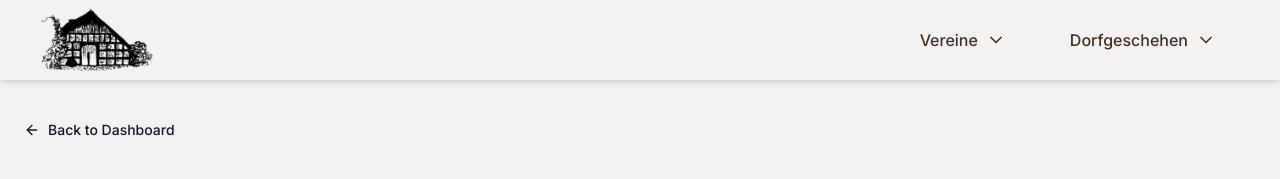
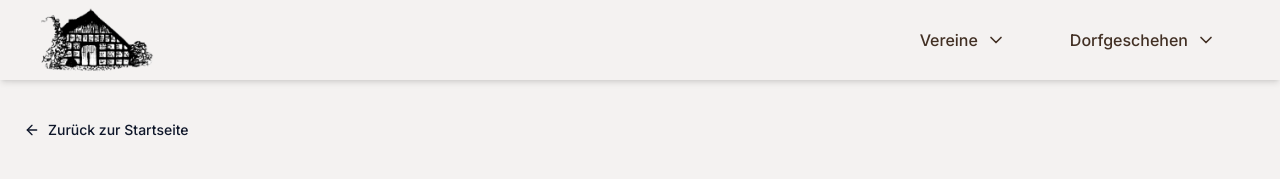
Before and after one commit to Pudl0/westerloy, a Next.js app: page /rechtliches/impressum in a window 1280 px wide. Shown: the top 179 px of the page. Built offline with nearby package versions, Linux system fonts and the light colour scheme.

Commit message:
moving backtodashboardbutton file out of shadcn directory and translating label

```diff
--- a/src/app/rechtliches/datenschutz/page.tsx
+++ b/src/app/rechtliches/datenschutz/page.tsx
@@ -1,4 +1,4 @@
-import BackToDashboardButton from '@/components/ui/back-to-dashboard-button';
+import BackToDashboardButton from '@/components/back-to-dashboard-button';
 import { Card, CardContent, CardHeader, CardTitle } from '@/components/ui/card';
 import { ScrollArea } from '@/components/ui/scroll-area';
 
--- a/src/app/rechtliches/impressum/page.tsx
+++ b/src/app/rechtliches/impressum/page.tsx
@@ -1,4 +1,4 @@
-import BackToDashboardButton from '@/components/ui/back-to-dashboard-button';
+import BackToDashboardButton from '@/components/back-to-dashboard-button';
 import { Card, CardContent, CardHeader, CardTitle } from '@/components/ui/card';
 import { ScrollArea } from '@/components/ui/scroll-area';
 
--- a/src/app/vereine/landjugend/page.tsx
+++ b/src/app/vereine/landjugend/page.tsx
@@ -1,7 +1,7 @@
 import { Calendar, Facebook, Instagram, MapPin, Users } from 'lucide-react';
 import Image from 'next/image';
 
-import BackToDashboardButton from '@/components/ui/back-to-dashboard-button';
+import BackToDashboardButton from '@/components/back-to-dashboard-button';
 import { Button } from '@/components/ui/button';
 import { Card, CardContent, CardHeader, CardTitle } from '@/components/ui/card';
 
--- a/src/app/vereine/obv/page.tsx
+++ b/src/app/vereine/obv/page.tsx
@@ -1,7 +1,7 @@
 import { Calendar, Home, Users } from 'lucide-react';
 import Image from 'next/image';
 
-import BackToDashboardButton from '@/components/ui/back-to-dashboard-button';
+import BackToDashboardButton from '@/components/back-to-dashboard-button';
 import { Card, CardContent, CardHeader, CardTitle } from '@/components/ui/card';
 
 export default function OBV() {
--- a/src/app/vereine/theater/page.tsx
+++ b/src/app/vereine/theater/page.tsx
@@ -1,6 +1,6 @@
 import Image from 'next/image';
 
-import BackToDashboardButton from '@/components/ui/back-to-dashboard-button';
+import BackToDashboardButton from '@/components/back-to-dashboard-button';
 
 export default async function Theater() {
   return (
--- a/src/components/ui/back-to-dashboard-button.tsx
+++ b/src/components/back-to-dashboard-button.tsx
@@ -16,7 +16,7 @@ export default function BackToDashboardButton({
   href = '/',
   iconClassName,
   textClassName,
-  children = 'Back to Dashboard',
+  children = 'Zurück zur Startseite',
 }: BackToDashboardButtonProps) {
   return (
     <Link
--- a/src/components/newsdashboard.tsx
+++ b/src/components/newsdashboard.tsx
@@ -3,8 +3,8 @@
 import { ChevronLeft, ChevronRight } from 'lucide-react';
 import { useState } from 'react';
 
+import BackToDashboardButton from '@/components/back-to-dashboard-button';
 import NewsDashboardItem from '@/components/cards/news-dashboard-item';
-import BackToDashboardButton from '@/components/ui/back-to-dashboard-button';
 import { Button } from '@/components/ui/button';
 import type { NewsEntry } from '@/lib/types/news-entry';
 
```
